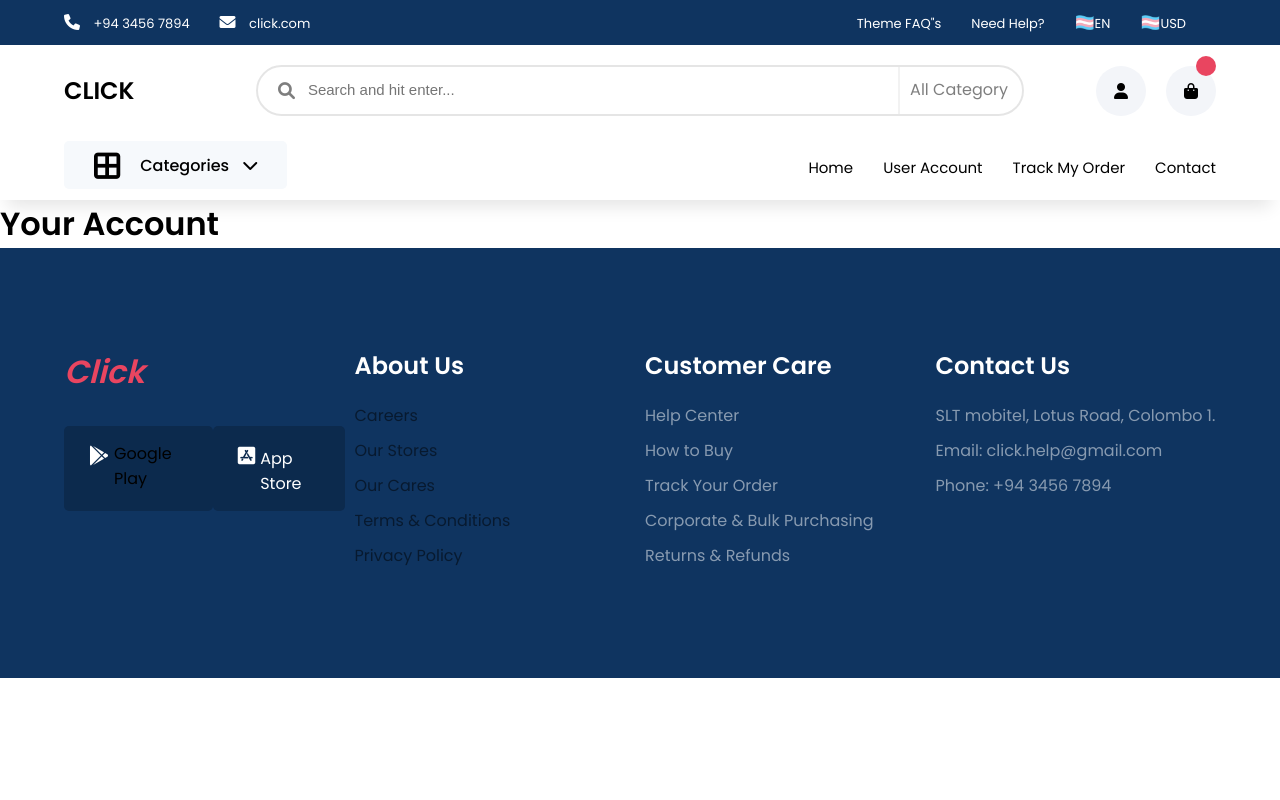
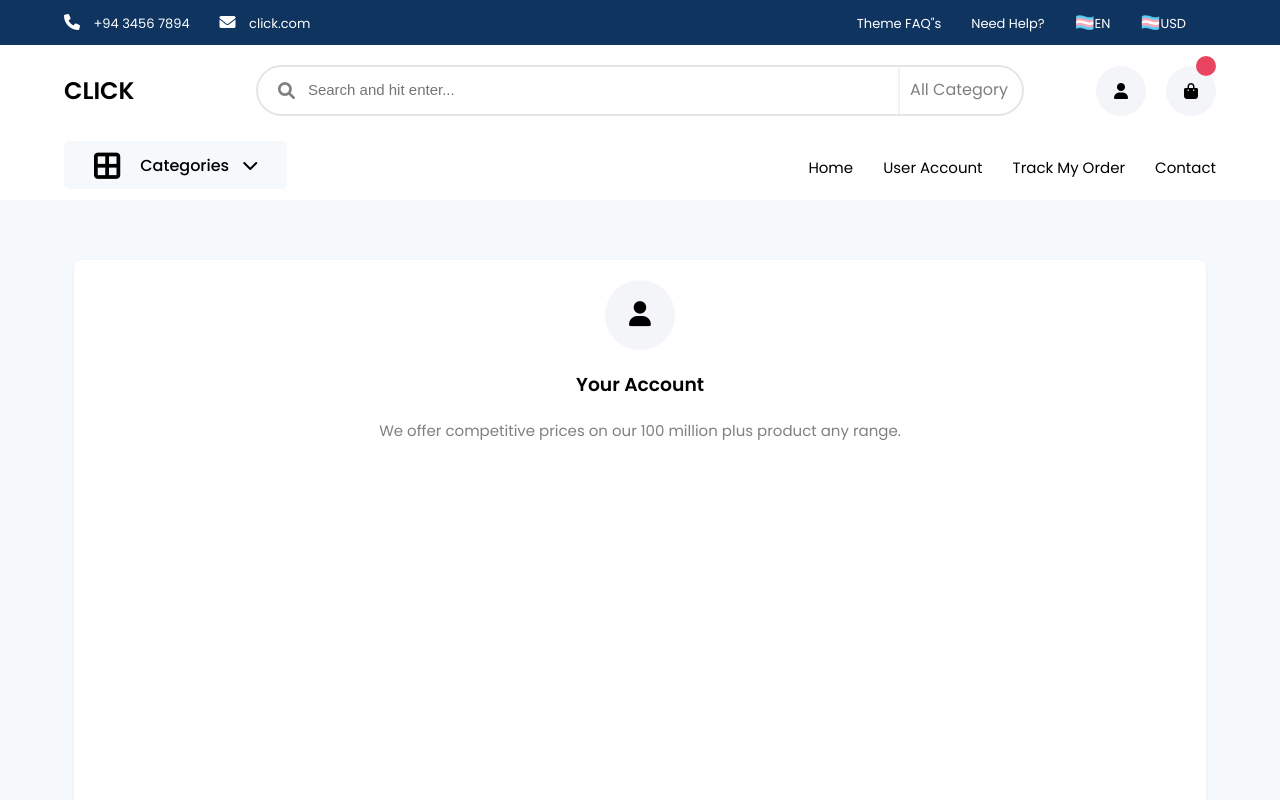
Before and after one commit to whdcharuka/Click-React, a React (Create React App) app: page /User in a window 1280 px wide. Shown: the top 800 px of the page. Built offline with nearby package versions, Linux system fonts and the light colour scheme.

Commit message:
modified

```diff
--- a/src/pages/User.jsx
+++ b/src/pages/User.jsx
@@ -1,12 +1,32 @@
 import React from "react"
-import "../common/header/Header.css"
 
-const User = ({ CartItem }) => {
+const Wrapper = () => {
+  const data = [
+    {
+      cover: <i class="fa fa-user" aria-hidden="true"></i>,
+      title: "Your Account",
+      decs: "We offer competitive prices on our 100 million plus product any range.",
+    },
+  ]
   return (
     <>
-      <h1>Your Account</h1>
+      <section className='wrapper background'>
+        <div className='container grid3'>
+          {data.map((val, index) => {
+            return (
+              <div className='product1' key={index}>
+                <div className='img icon-circle'>
+                  <i>{val.cover}</i>
+                </div>
+                <h3>{val.title}</h3>
+                <p>{val.decs}</p>
+              </div>
+            )
+          })}
+        </div>
+      </section>
     </>
   )
 }
 
-export default User
+export default Wrapper
```
